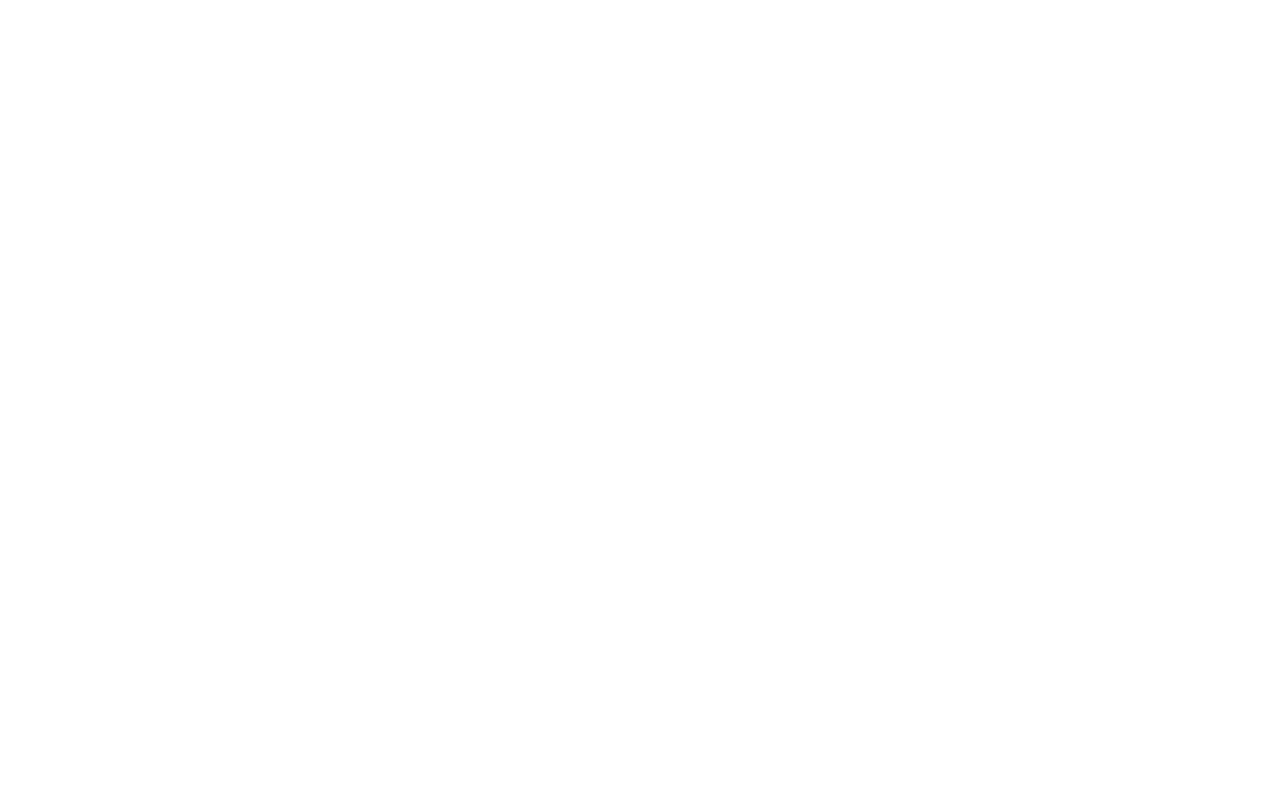
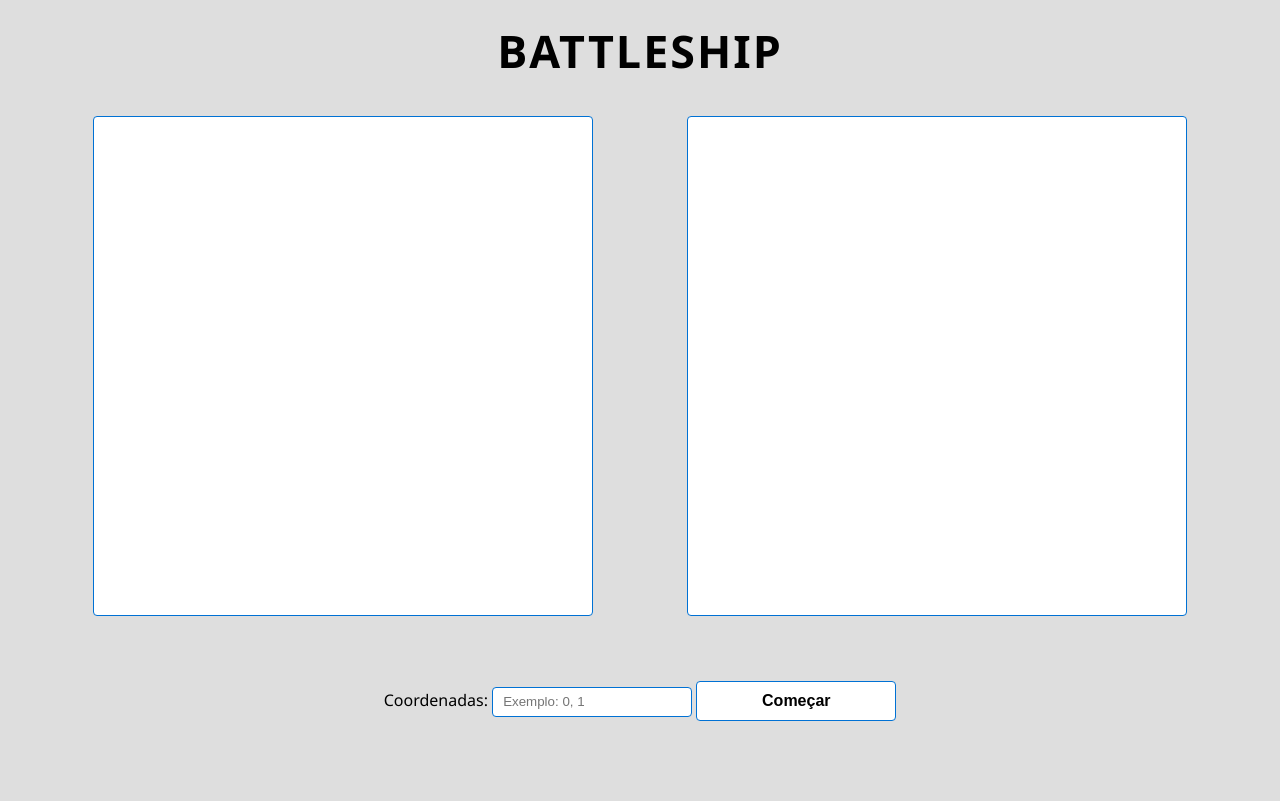
Before and after one commit to AthosChavesLopesdeAlmeida/BattlesShip, a website: page main/index.html in a window 1280 px wide. Drawn offline with Linux system fonts and the light colour scheme.

Commit message:
13/11/2025

```diff
--- a/main/index.html
+++ b/main/index.html
@@ -7,6 +7,23 @@
   <title>Document</title>
 </head>
 <body>
+  <header>
+    <h1>BATTLESHIP</h1>
+  </header>
+  <main>
+    <div id="playerBoard">
 
+    </div>
+    <div id="botBoard">
+
+    </div>
+  </main>
+  <section>
+    <div>
+      <label for="coords">Coordenadas: </label>
+      <input type="text" name="coords" id="coords" placeholder="Exemplo: 0, 1">
+      <button id="startBtn">Começar</button>
+    </div>
+  </section>
 </body>
 </html>
--- a/main/style.css
+++ b/main/style.css
@@ -0,0 +1,69 @@
+* {
+  margin: 0;
+  padding: 0;
+  box-sizing: border-box;
+}
+
+body {
+  font-family: 'Segoe UI', Tahoma, Geneva, Verdana, sans-serif;
+  background-color: rgba(218, 218, 218, 0.867);
+  height: 100vh;
+  width: 100vw;
+}
+
+header {
+  padding-top: 20px;
+  display: flex;
+  align-content: center;
+  justify-content: center;
+  letter-spacing: 2px;
+  font-size: 1.4em;
+}
+
+main {
+  display: flex;
+  align-items: center;
+  justify-content: space-evenly;
+  height: 80%;
+  width: 100%;
+}
+
+#playerBoard, #botBoard {
+  background-color: white;
+  border: 1px solid rgb(0, 113, 212);
+  width: 500px;
+  height: 500px;
+  border-radius: 4px;
+  margin-top: -70px;
+}
+
+#startBtn {
+  background-color: white;
+  border: 1px solid rgb(0, 113, 212);
+  width: 200px;
+  height: 40px;
+  cursor: pointer;
+  border-radius: 4px;
+  font-weight: bold;
+  font-size: 1em;
+}
+
+#coords {
+  background-color: white;
+  border: 1px solid rgb(0, 113, 212);
+  width: 200px;
+  height: 30px;
+  padding-left: 10px;
+  border-radius: 4px;
+}
+
+section {
+  height: 10%;
+  display: flex;
+  align-items: center;
+  justify-content: center;
+}
+
+section > div {
+  margin-top: -120px;
+}
```
Also changed, not shown: Tests/ships.test.js (+19 -11 lines), babel.config.json (added, +9 -0 lines), js/ships.js (+30 -0 lines), package.json (+11 -0 lines), 1 other file.
